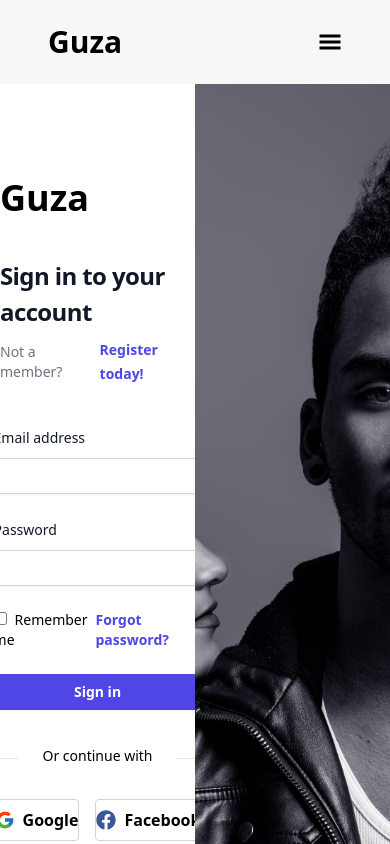
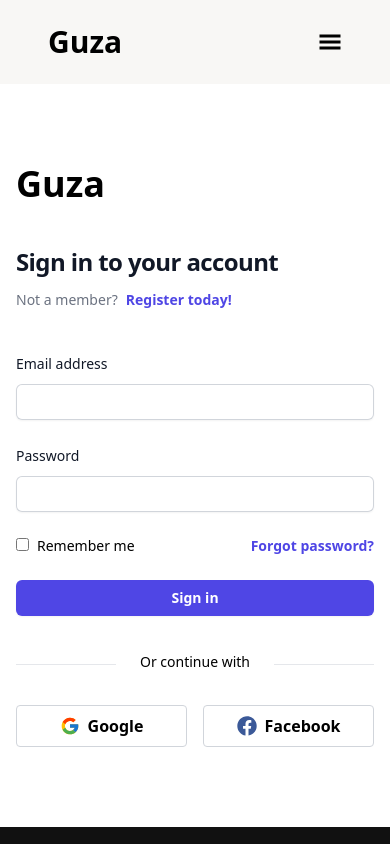
Before and after one commit to developermendoza/ecommerce-2024, a Next.js app: page /login in a window 390 px wide. Shown: the top 844 px of the page. Built offline with nearby package versions, Linux system fonts and the light colour scheme.

Commit message:
add responsiveness to login and register pages

```diff
--- a/src/app/login/page.tsx
+++ b/src/app/login/page.tsx
@@ -8,8 +8,8 @@ import loginImage from "../../../public/images/login/login-01.jpg";
 const LoginPage = () => {
   return (
     <div className="grid grid-cols-2">
-      <div className="flex flex-col justify-center items-center">
-        <div className="sm:mx-auto sm:w-full sm:max-w-sm text-left">
+      <div className="flex flex-col col-span-2 lg:col-span-1 py-20 lg:py-0 justify-center items-center px-4">
+        <div className="w-full max-w-sm text-left">
           <h1 className="text-4xl font-bold">Guza</h1>
           <h2 className="mt-10 text-left text-2xl font-bold leading-9 tracking-tight text-gray-900">
             Sign in to your account
@@ -25,7 +25,7 @@ const LoginPage = () => {
           </p>
         </div>
 
-        <div className="mt-10 sm:mx-auto sm:w-full sm:max-w-sm">
+        <div className="mt-10 sm:mx-auto  w-full max-w-sm md:max-w-auto">
           <form className="space-y-6" action="#" method="POST">
             <div>
               <label
@@ -110,7 +110,7 @@ const LoginPage = () => {
           </div>
         </div>
       </div>
-      <div className="relative w-full h-[850px]">
+      <div className="hidden relative lg:block w-full h-[850px]">
         <Image
           src={loginImage}
           alt=""
--- a/src/app/register/page.tsx
+++ b/src/app/register/page.tsx
@@ -8,7 +8,7 @@ import registerImage from "../../../public/images/login/register-01.jpg";
 const RegisterPage = () => {
   return (
     <div className="grid grid-cols-2">
-      <div className="relative w-full h-[850px]">
+      <div className="hidden relative lg:block w-full h-[850px]">
         <Image
           src={registerImage}
           placeholder="blur"
@@ -17,8 +17,8 @@ const RegisterPage = () => {
           style={{ objectFit: "cover" }}
         />
       </div>
-      <div className="flex flex-col justify-center items-center">
-        <div className="sm:mx-auto sm:w-full sm:max-w-sm text-left">
+      <div className="flex flex-col col-span-2 lg:col-span-1 py-20 lg:py-0 justify-center items-center px-4">
+        <div className="w-full max-w-sm text-left">
           <h1 className="text-4xl font-bold">Guza</h1>
           <h2 className="mt-10 text-left text-2xl font-bold leading-9 tracking-tight text-gray-900">
             Sign up to become a member
@@ -34,7 +34,7 @@ const RegisterPage = () => {
           </p>
         </div>
 
-        <div className="mt-10 sm:mx-auto sm:w-full sm:max-w-sm">
+        <div className="mt-10 sm:mx-auto  w-full max-w-sm md:max-w-auto">
           <form className="space-y-6" action="#" method="POST">
             <div>
               <label
```
